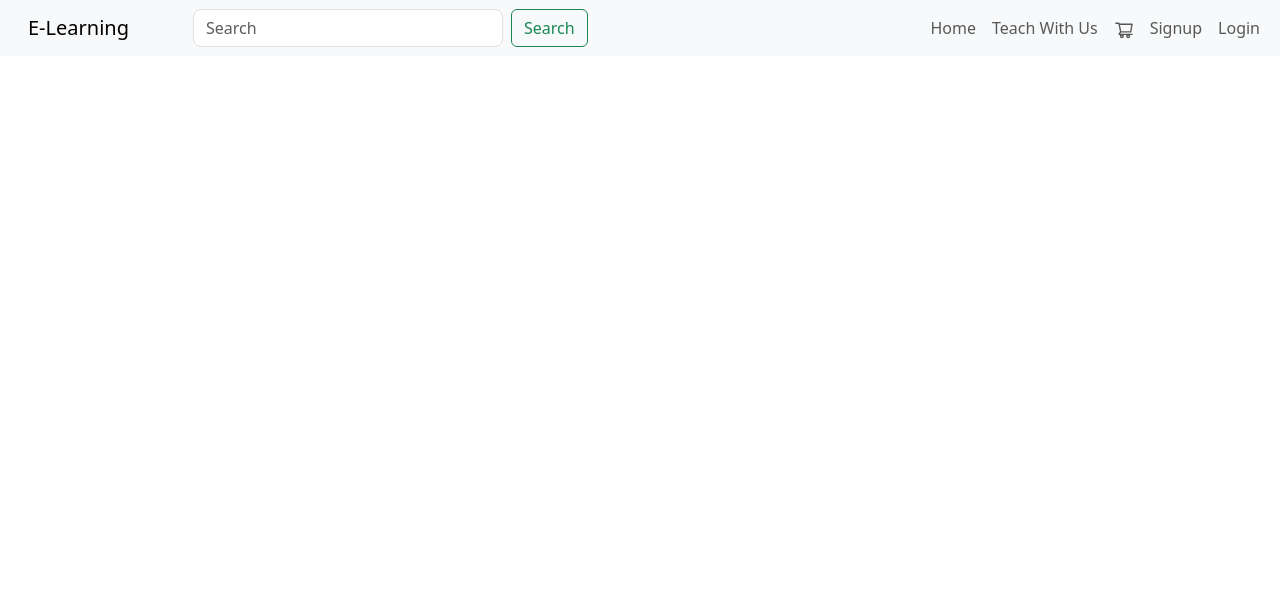
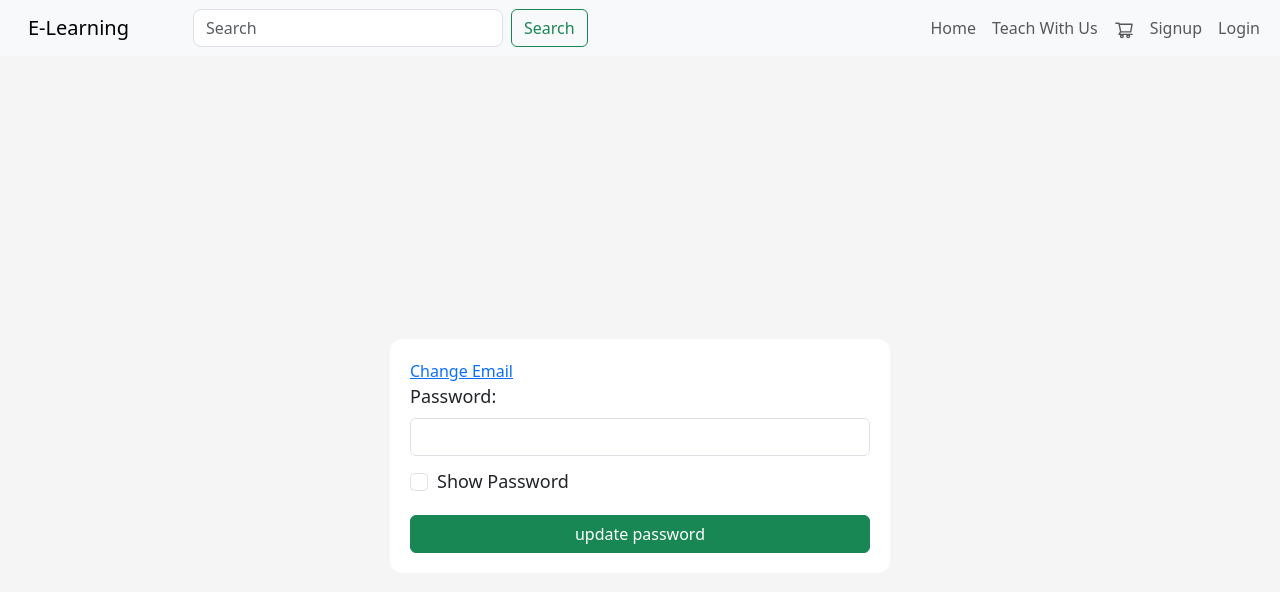
Before and after one commit to nareshgupta99/elearning, a React (Create React App) app: page /forgot-password/reset-password in a window 1280 px wide. Shown: the top 592 px of the page. Built offline with nearby package versions, Linux system fonts and the light colour scheme.

Commit message:
forgot password added

```diff
--- a/src/App.js
+++ b/src/App.js
@@ -31,6 +31,8 @@ import Review from "./component/admin/Review";
 import PurchasedHistory from "./component/PurchasedHistory";
 import UserProfile from "./component/UserProfile";
 import ChangePassword from "./component/ChangePassword";
+import ResetPassword from "./component/ResetPassword";
+import ForgotPassword from "./component/ForgotPassword";
 
 function App() {
   return (
@@ -46,6 +48,8 @@ function App() {
         <Route path="/cart" element={<Cart />} />
          <Route path="/student/register" element={<Student />} />
         <Route path="/instructor/register" element={<Instructor />} />
+        <Route path="/forgot-password/reset-password" element={<ResetPassword />} />
+        <Route path="/forgot-password" element={<ForgotPassword />} />
 
         <Route path="auth" element={<PrivateRoutes />}>
            <Route path="profile" element={<Profile/>} />
--- /dev/null
+++ b/src/component/ForgotPassword.jsx
@@ -0,0 +1,69 @@
+import React, { useState } from 'react'
+import {BsArrowLeftShort} from 'react-icons/bs'
+import { useNavigate } from 'react-router';
+import { requestPasswordResetService } from '../service/UserService';
+
+function ForgotPassword() {
+
+    const [email,setEmail]=useState();
+
+    const navigate=useNavigate()
+
+    const handleChange = (event) => {
+        setEmail(event.target.value);
+    };
+
+  function  requestResetLink(e){
+    e.preventDefault();
+    const formData=new FormData();
+    formData.append("email",email);
+
+    requestPasswordResetService(formData).then((res)=>{
+      console.log(res.data)
+    }).catch((err)=>{
+      console.log(err.message);
+    })
+  }
+
+  return (
+    <div>
+         <div className="login-container " id="fp">
+          <div className="login ">
+            <p className="back" style={{ cursor: "pointer" }}>
+              {" "}
+              <BsArrowLeftShort
+                size={40}
+                onClick={() => {
+                  navigate("/login")
+                }}
+              />
+            </p>
+            <form method="post" onSubmit={requestResetLink} id="send-otp">
+              <div className="form-group">
+                <label className="form-label" for="email">
+                  Email
+                </label>
+                <input
+                  type="email"
+                  className="form-control"
+                  id="email"
+                  placeholder="abc@example.com"
+                  name="forgotEmail"
+                  onChange={handleChange}
+                  value={email}
+                  required
+                />
+              </div>
+              <input
+                type="submit"
+                className="btn btn-success w-100 mt-2"
+                value="verify "
+              />
+            </form>
+          </div>
+        </div>
+    </div>
+  )
+}
+
+export default ForgotPassword
--- a/src/component/Login.jsx
+++ b/src/component/Login.jsx
@@ -1,46 +1,35 @@
 import React, { useState } from "react";
-import { BsArrowLeftShort } from "react-icons/bs";
 import AuthService from "../service/AuthService";
 import { useNavigate } from "react-router";
 
-import {toast} from 'react-toastify';
+import { toast } from "react-toastify";
 
 function Login() {
-
   const [data, setData] = useState({
     email: "",
     password: "",
   });
 
+  const navigate = useNavigate();
 
-
-  const navigate=useNavigate();
-
-  function handleLogin(e){
+  function handleLogin(e) {
     e.preventDefault();
-    AuthService.login(data).then((resp)=>{
-      let token=resp.data.token;
-      localStorage.setItem("token",token);
+    AuthService.login(data)
+      .then((resp) => {
+        let token = resp.data.token;
+        localStorage.setItem("token", token);
         toast.success("Loggin Success !", {
-        position: toast.POSITION.TOP_RIGHT
-      });
-
-
-
-    }).catch((err)=>{
-      toast.error("Wrong UserName and Password ", {
-        position: toast.POSITION.TOP_RIGHT
+          position: toast.POSITION.TOP_RIGHT,
         });
       })
+      .catch((err) => {
+        toast.error("Wrong UserName and Password ", {
+          position: toast.POSITION.TOP_RIGHT,
+        });
+      });
   }
 
-
-
   const [showPassword, setShowPassword] = useState(false);
-
-  const [showForgotPassword, setShowForgotPassword] = useState(false);
-
-  const [showOtp, setShowOtp] = useState(false);
 
   const passwordToogler = () => {
     setShowPassword(!showPassword);
@@ -49,37 +38,36 @@ function Login() {
   const handleChange = (event) => {
     let name = event.target.name;
     console.log(data);
-    setData({ ...data,[name]: event.target.value });
+    setData({ ...data, [name]: event.target.value });
   };
 
   return (
     <div>
-      {showForgotPassword === false ? (
-        <div class="login-container" id="login-student">
-          <div class="login">
+      <div className="login-container" id="login-student">
+        <div className="login">
           <h3>E-Learning </h3>
-            <p class="text-danger font-weight-normal"></p>
-            <form method="post" action="login" class="">
-              <div class="form-group">
-                <label class="form-label" for="email">
+          <p className="text-danger font-weight-normal"></p>
+          <form method="post" action="login" className="">
+            <div className="form-group">
+              <label className="form-label" for="email">
                 Email
               </label>
               <input
                 type="email"
-                  class="form-control"
+                className="form-control"
                 id="email"
                 name="email"
                 value={data.email}
                 onChange={handleChange}
               />
             </div>
-              <div class="form-group">
-                <label class="form-label" for="password">
+            <div className="form-group">
+              <label className="form-label" for="password">
                 Password
               </label>
               <input
                 type={showPassword === true ? "text" : "password"}
-                  class="form-control"
+                className="form-control"
                 id="password"
                 name="password"
                 value={data.password}
@@ -87,31 +75,31 @@ function Login() {
               />
             </div>
 
-              <div class="form-group form-check">
+            <div className="form-group form-check">
               <input
-                  class="form-check-input"
+                className="form-check-input"
                 id="checkbox"
                 type="checkbox"
                 onClick={passwordToogler}
               />
-                <label class="form-check-label" for="checkbox">
+              <label className="form-check-label" for="checkbox">
                 Show Password
               </label>
             </div>
             <input
               type="submit"
-                class="btn btn-success w-100 mt-2"
+              className="btn btn-success w-100 mt-2"
               value="SIGN IN"
               onClick={handleLogin}
             />
           </form>
-            <p class="mt-3" id="forgot-password-button">
+          <p className="mt-3" id="forgot-password-button">
             forgot Password{" "}
             <span
               className="text-primary"
               style={{ cursor: "pointer" }}
               onClick={() => {
-                  setShowForgotPassword(true);
+                navigate("/forgot-password");
               }}
             >
               {" "}
@@ -120,73 +108,6 @@ function Login() {
           </p>
         </div>
       </div>
-      ) : (
-        <div class="login-container " id="fp">
-          <div class="login ">
-            <p class="back" style={{ cursor: "pointer" }}>
-              {" "}
-              <BsArrowLeftShort
-                size={40}
-                onClick={() => {
-                  setShowForgotPassword(false);
-                }}
-              />
-            </p>
-            <form method="post" action="forgot-student" id="send-otp">
-              <div class="form-group">
-                <label class="form-label" for="email">
-                  Email
-                </label>
-                <input
-                  type="email"
-                  class="form-control"
-                  id="email"
-                  placeholder="abc@example.com"
-                  name="email"
-                  required
-                />
-              </div>
-              <input
-                type="submit"
-                class="btn btn-success w-100 mt-2"
-                value="Send Otp"
-              />
-            </form>
-          </div>
-        </div>
-      )}
-      {showOtp === true ? (
-        <div class="login-container" id="otp">
-          <div class="login">
-            <span id="change-email" style={{ cursor: "pointer" }}>
-              Change Email
-            </span>
-            <form method="post" action="verify-student">
-              <div class="form-group">
-                <label class="form-label" for="otp">
-                  Enter Otp:
-                </label>
-                <input
-                  type="text"
-                  class="form-control"
-                  id="otp"
-                  placeholder=""
-                  name="otp"
-                  required
-                />
-              </div>
-
-              <input
-                type="submit"
-                class="btn btn-success w-100 mt-2"
-                value="Next"
-              />
-            </form>
-          </div>
-        </div>
-      ) : (
-        ""
-      )}
     </div>
   );
 }
--- /dev/null
+++ b/src/component/ResetPassword.jsx
@@ -0,0 +1,85 @@
+import React, { useState } from 'react'
+import { Link } from 'react-router-dom';
+import { resetPasswordService } from '../service/UserService';
+
+function ForgotPassword(props) {
+
+    const [password,setPassword]=useState();
+    const [showPassword, setShowPassword] = useState(false);
+
+  const passwordToogler = () => {
+    setShowPassword(!showPassword);
+  };
+
+    function handleChange(e){
+        setPassword(e.target.value);
+        console.log(password);
+    }
+
+    function resetPassword(e){
+      e.preventDefault();
+      const resetToken = new URLSearchParams(document.location.search).get("token");
+      const formData=new FormData();
+      formData.append("password",password);
+      formData.append("resetToken",resetToken);
+
+      resetPasswordService(formData).then((res)=>{
+        console.log(res.data)
+      }).catch((err)=>{
+        console.log(err.message)
+      })
+    }
+
+  return (
+
+<div>
+
+    <div className="login-container" id="otp">
+    <div className="login">
+      <span id="change-email" style={{ cursor: "pointer" }}>
+        <Link to="/forgot-password" >Change Email </Link>
+      </span>
+      <form method="post" onSubmit={resetPassword} >
+        <div className="form-group">
+          <label className="form-label" for="otp">
+           Password:
+          </label>
+          <input
+            type={showPassword === true ? "text" : "password"}
+            className="form-control"
+            placeholder=""
+            name="password"
+            required
+            onChange={handleChange}
+            value={password}
+            />
+        </div>
+
+        <div className="form-group form-check">
+              <input
+                className="form-check-input"
+                id="checkbox"
+                type="checkbox"
+                onClick={passwordToogler}
+              />
+              <label className="form-check-label" for="checkbox">
+                Show Password
+              </label>
+            </div>
+
+        <input
+          type="submit"
+          className="btn btn-success w-100 mt-2"
+          value="update password"
+          />
+      </form>
+    </div>
+  </div>
+
+
+
+      </div>
+  )
+}
+
+export default ForgotPassword
--- a/src/service/UserService.js
+++ b/src/service/UserService.js
@@ -1,4 +1,4 @@
-import { privateAxios } from "./helper";
+import { privateAxios, publicAxios } from "./helper";
 
 export function updateUserDetail(formData) {
   return privateAxios.post(`/user/update`, formData, {
@@ -12,3 +12,13 @@ export function changePassword(formData){
 
     return privateAxios.post(`/user/update-password`,formData);
 }
+
+
+export function requestPasswordResetService(formData){
+  return publicAxios.post("/auth/request-reset-link",formData)
+
+}
+
+export function resetPasswordService(formData){
+  return publicAxios.post("/auth/reset-password/password",formData)
+}
```
Lines whose indentation alone changed are shown as unchanged.
